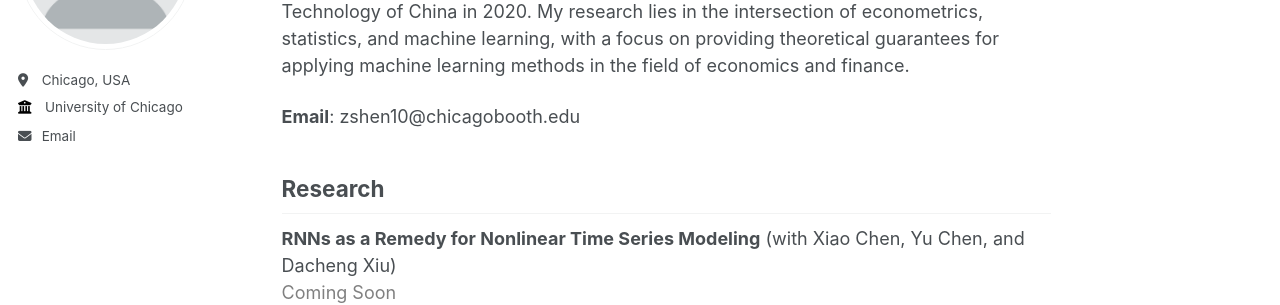
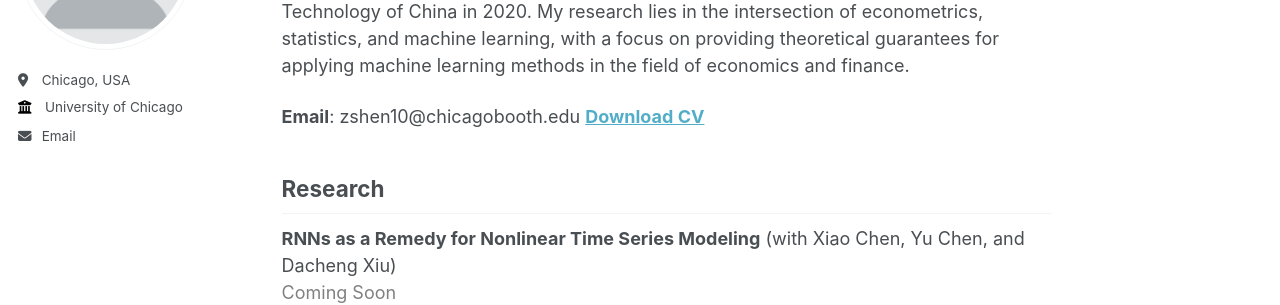
Before and after one commit to szyu123/zhouyushen, a Jekyll site: the page built from _pages/about.md, in a window 1280 px wide and 1228 px high. Shown: the part 231-536 px from the top of the window. Built offline with Jekyll 4.4.1, drawn with Linux system fonts in a browser that asks for light colours.

Commit message:
Update about.md

```diff
--- a/_pages/about.md
+++ b/_pages/about.md
@@ -10,6 +10,7 @@ redirect_from:
 I am a final-year Ph.D. student in Econometrics and Statistics at the University of Chicago Booth School of Business, where I am advised by [Prof. Dacheng Xiu](https://dachxiu.chicagobooth.edu/). Prior to UChicago, I obtained a B.S. in Statistics from the School of the Gifted Young, University of Science and Technology of China in 2020. My research lies in the intersection of econometrics, statistics, and machine learning, with a focus on providing theoretical guarantees for applying machine learning methods in the field of economics and finance.
 
 **Email**: zshen10@chicagobooth.edu
+**[Download CV](CV.pdf)**
 
 ## Research
 **RNNs as a Remedy for Nonlinear Time Series Modeling** (with Xiao Chen, Yu Chen, and Dacheng Xiu)
```
